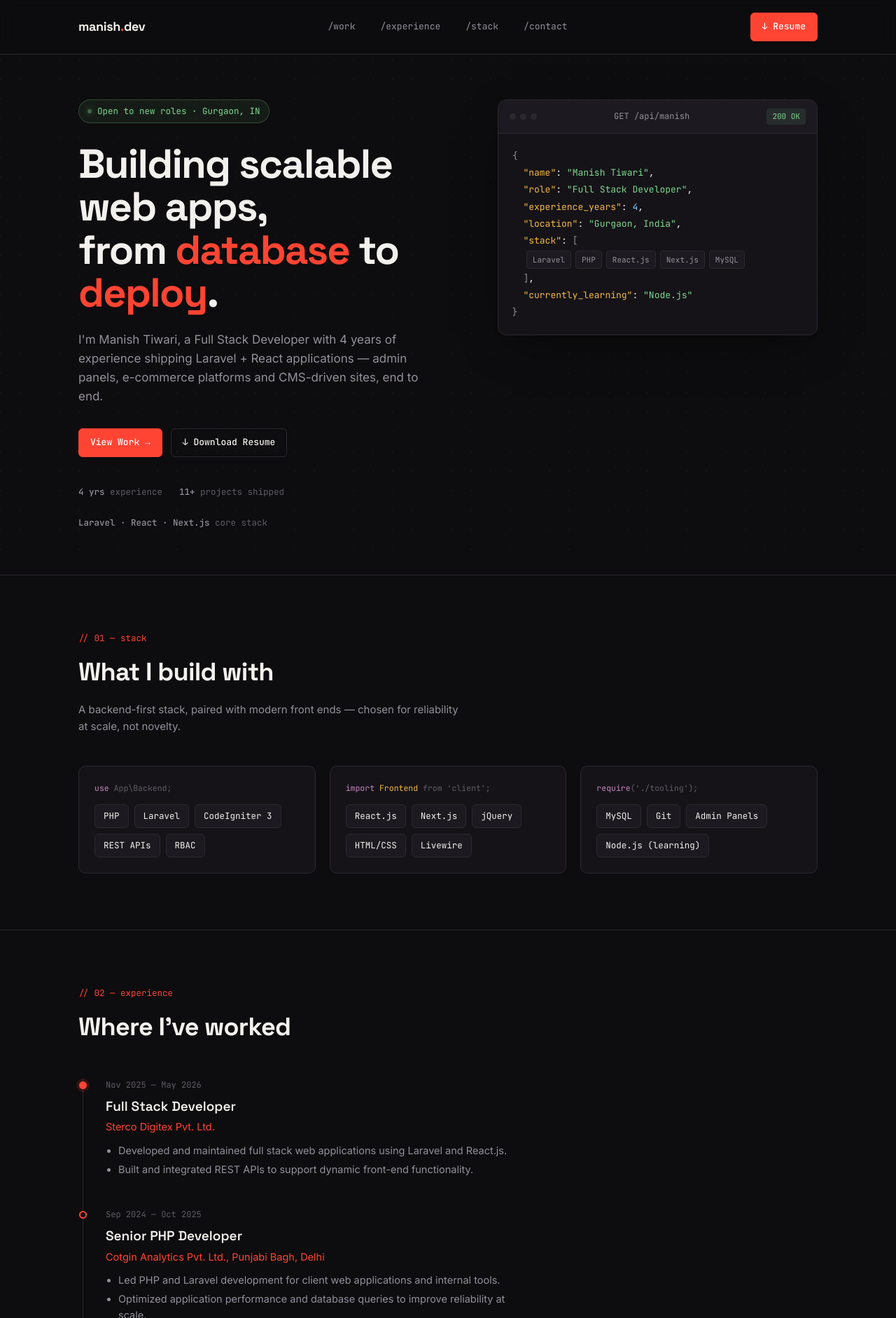
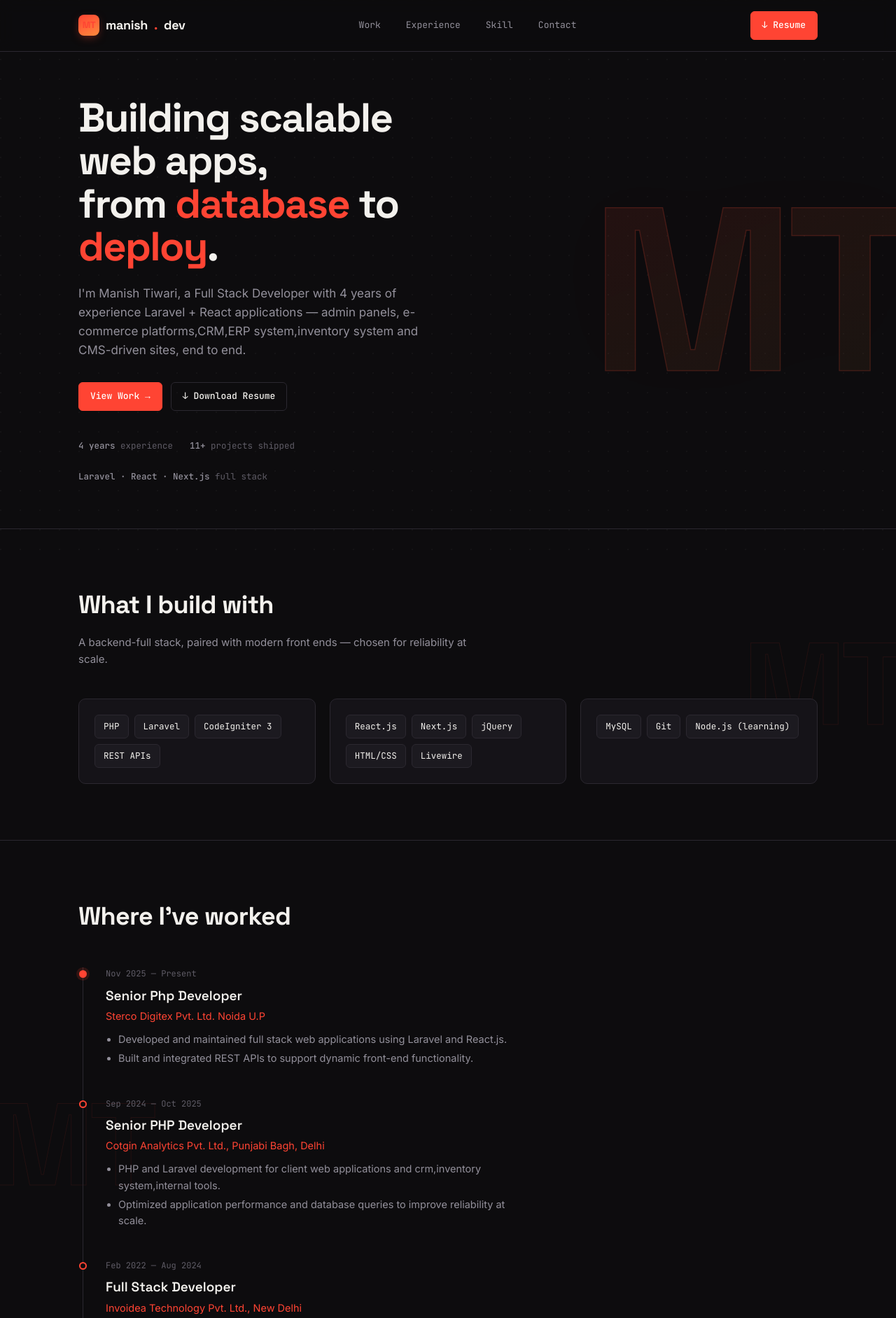
Before and after one commit to manishtiwari-dev/portfolio, a plain HTML site: page index.html in a window 1280 px wide. Shown: the top 1883 px of the page at 70% size. Drawn offline with Linux system fonts and the light colour scheme.

Commit message:
Update index.html

```diff
--- a/index.html
+++ b/index.html
@@ -44,6 +44,7 @@
   .display{font-family:'Space Grotesk',sans-serif;}
   .wrap{max-width:1120px;margin:0 auto;padding:0 32px;}
   ::selection{background:var(--accent);color:#fff;}
+  @media(max-width:600px){.wrap{padding:0 20px;}}
 
   @media (prefers-reduced-motion: reduce){
     *{animation-duration:0.01ms !important; animation-iteration-count:1 !important; transition-duration:0.01ms !important; scroll-behavior:auto !important;}
@@ -57,17 +58,57 @@
     border-bottom:1px solid var(--line);
   }
   nav{
-    max-width:1120px;margin:0 auto;padding:18px 32px;
+    max-width:1120px;margin:0 auto;padding:16px 32px;
     display:flex;align-items:center;justify-content:space-between;
+    gap:12px;
   }
-  .logo{font-family:'Space Grotesk',sans-serif;font-weight:700;font-size:18px;letter-spacing:-0.02em;}
+  .logo{
+    font-family:'Space Grotesk',sans-serif;font-weight:700;font-size:18px;letter-spacing:-0.02em;
+    display:inline-flex;align-items:center;gap:9px;
+  }
   .logo span{color:var(--accent);}
+  .logo-mark{
+    width:30px;height:30px;border-radius:8px;flex:none;
+    background:linear-gradient(155deg, var(--accent) 0%, #ff8a3d 100%);
+    display:inline-flex;align-items:center;justify-content:center;
+    font-family:'Space Grotesk',sans-serif;font-weight:700;font-size:13px;color:#fff;
+    letter-spacing:-0.03em;
+    box-shadow:0 4px 14px -4px rgba(255,68,51,0.55);
+  }
   .nav-links{display:flex;gap:8px;align-items:center;}
   .nav-links a{
     font-family:'JetBrains Mono',monospace;font-size:13px;color:var(--text-dim);
     padding:8px 14px;border-radius:6px;transition:all .2s ease;
   }
   .nav-links a:hover{color:var(--text);background:var(--surface);}
+  .nav-toggle{
+    display:none;align-items:center;justify-content:center;
+    width:38px;height:38px;border-radius:8px;border:1px solid var(--line);
+    background:transparent;cursor:pointer;flex:none;
+  }
+  .nav-toggle span,.nav-toggle span::before,.nav-toggle span::after{
+    content:"";display:block;width:16px;height:2px;background:var(--text);
+    position:relative;transition:transform .2s ease, opacity .2s ease;
+  }
+  .nav-toggle span::before{position:absolute;top:-5px;}
+  .nav-toggle span::after{position:absolute;top:5px;}
+  .nav-toggle.open span{background:transparent;}
+  .nav-toggle.open span::before{transform:translateY(5px) rotate(45deg);}
+  .nav-toggle.open span::after{transform:translateY(-5px) rotate(-45deg);}
+  @media(max-width:719px){
+    .nav-toggle{display:inline-flex;}
+    .nav-links{
+      position:fixed;top:64px;left:0;right:0;z-index:49;
+      flex-direction:column;align-items:stretch;gap:2px;
+      background:var(--bg);border-bottom:1px solid var(--line);
+      padding:10px 20px 18px;
+      max-height:0;overflow:hidden;opacity:0;
+      transition:max-height .25s ease, opacity .2s ease;
+    }
+    .nav-links.open{max-height:320px;opacity:1;}
+    .nav-links a{padding:12px 10px;border-radius:8px;}
+    .nav-links a:hover{background:var(--surface-2);}
+  }
   .btn{
     font-family:'JetBrains Mono',monospace;font-size:13px;font-weight:500;
     padding:9px 16px;border-radius:6px;border:1px solid var(--line);
@@ -82,7 +123,23 @@
   @media(min-width:720px){.nav-cta{display:inline-flex;}}
 
   /* ---------- HERO ---------- */
-  .hero{position:relative;z-index:1;padding:88px 0 64px;}
+  .hero{position:relative;z-index:1;padding:88px 0 64px;overflow:hidden;}
+  .watermark{
+    position:absolute;top:50%;right:-2%;
+    transform:translateY(-50%);
+    font-family:'Space Grotesk',sans-serif;font-weight:700;
+    font-size:clamp(160px,26vw,420px);
+    line-height:1;letter-spacing:-0.04em;
+    color:transparent;
+    -webkit-text-stroke:1.5px rgba(255,68,51,0.16);
+    background:linear-gradient(155deg, rgba(255,68,51,0.10), rgba(245,185,66,0.05));
+    -webkit-background-clip:text;background-clip:text;
+    pointer-events:none;user-select:none;z-index:0;
+    filter:drop-shadow(0 0 60px rgba(255,68,51,0.10));
+    white-space:nowrap;
+  }
+  .hero > .wrap{position:relative;z-index:1;}
+  @media(max-width:760px){.watermark{display:none;}}
   .eyebrow{
     display:inline-flex;align-items:center;gap:8px;
     font-family:'JetBrains Mono',monospace;font-size:12.5px;color:var(--green);
@@ -132,8 +189,22 @@
     padding:2px 8px;border-radius:4px;color:var(--text-dim);
   }
 
-  section{position:relative;z-index:1;padding:80px 0;border-top:1px solid var(--line);}
+  section{position:relative;z-index:1;padding:80px 0;border-top:1px solid var(--line);overflow:hidden;}
+  section > .wrap{position:relative;z-index:1;}
+  .watermark-sm{
+    font-size:clamp(70px,13vw,170px);
+    -webkit-text-stroke:1px rgba(255,68,51,0.09);
+    background:none;-webkit-text-fill-color:transparent;
+    filter:none;
+  }
+  .watermark.wm-left{left:-1%;right:auto;}
+  .watermark.wm-right{right:-1%;left:auto;}
   .section-head{margin-bottom:44px;}
+  @media(max-width:600px){
+    section{padding:56px 0;}
+    .section-head{margin-bottom:32px;}
+    .hero{padding:56px 0 44px !important;}
+  }
   .kicker{font-family:'JetBrains Mono',monospace;font-size:12.5px;color:var(--accent);margin-bottom:10px;display:block;}
   .section-title{font-family:'Space Grotesk',sans-serif;font-weight:700;font-size:clamp(26px,3.5vw,36px);letter-spacing:-0.02em;}
   .section-desc{color:var(--text-dim);max-width:560px;margin-top:12px;font-size:15px;}
@@ -175,7 +246,7 @@
     padding:24px;transition:transform .25s ease, border-color .25s ease;
   }
   .proj-card:hover{transform:translateY(-3px);border-color:var(--accent-dim);}
-  .proj-top{display:flex;align-items:flex-start;justify-content:space-between;margin-bottom:10px;gap:10px;}
+  .proj-top{display:flex;flex-wrap:wrap;align-items:flex-start;justify-content:space-between;margin-bottom:10px;gap:6px 10px;}
   .proj-name{font-family:'Space Grotesk',sans-serif;font-weight:600;font-size:17px;}
   .proj-link{font-family:'JetBrains Mono',monospace;font-size:11.5px;color:var(--text-faint);white-space:nowrap;}
   .proj-link:hover{color:var(--accent);}
@@ -198,7 +269,16 @@
   .contact{
     background:var(--surface);border:1px solid var(--line);border-radius:16px;
     padding:56px 40px;text-align:center;
+    position:relative;overflow:hidden;
   }
+  .contact .watermark{
+    top:auto;bottom:-8%;right:50%;transform:translateX(50%);
+    font-size:clamp(90px,18vw,220px);
+    -webkit-text-stroke:1px rgba(255,68,51,0.10);
+    background:none;-webkit-text-fill-color:transparent;
+  }
+  .contact > *{position:relative;z-index:1;}
+  @media(max-width:600px){.contact{padding:40px 22px;}}
   .contact h2{font-family:'Space Grotesk',sans-serif;font-weight:700;font-size:clamp(26px,4vw,38px);letter-spacing:-0.02em;margin-bottom:14px;}
   .contact p{color:var(--text-dim);max-width:480px;margin:0 auto 30px;}
   .contact-actions{display:flex;flex-wrap:wrap;gap:12px;justify-content:center;}
@@ -217,85 +297,69 @@
 
 <header>
   <nav>
-    <a href="#top" class="logo">manish<span>.</span>dev</a>
-    <div class="nav-links">
-      <a href="#work">/work</a>
-      <a href="#experience">/experience</a>
-      <a href="#stack">/stack</a>
-      <a href="#contact">/contact</a>
+    <a href="#top" class="logo"><span class="logo-mark">MT</span>manish<span>.</span>dev</a>
+    <div class="nav-links" id="navLinks">
+      <a href="#work">Work</a>
+      <a href="#experience">Experience</a>
+      <a href="#stack">Skill</a>
+      <a href="#contact">Contact</a>
     </div>
     <a class="btn btn-primary nav-cta" id="downloadBtnNav">↓ Resume</a>
+    <button class="nav-toggle" id="navToggle" aria-label="Toggle menu" aria-expanded="false" aria-controls="navLinks">
+      <span></span>
+    </button>
   </nav>
 </header>
 
 <main id="top">
   <section class="hero" style="border-top:none;padding-top:64px;">
+    <div class="watermark" aria-hidden="true">MT</div>
     <div class="wrap">
       <div class="hero-grid">
         <div>
-          <span class="eyebrow">Open to new roles · Gurgaon, IN</span>
+
           <h1>Building scalable web apps,<br> from <span class="accent">database</span> to <span class="accent">deploy</span>.</h1>
-          <p class="hero-sub">I'm Manish Tiwari, a Full Stack Developer with 4 years of experience shipping Laravel + React applications — admin panels, e-commerce platforms and CMS-driven sites, end to end.</p>
+          <p class="hero-sub">I'm Manish Tiwari, a Full Stack Developer with 4 years of experience Laravel + React applications — admin panels, e-commerce platforms,CRM,ERP system,inventory system and CMS-driven sites, end to end.</p>
           <div class="hero-actions">
             <a href="#work" class="btn btn-primary">View Work →</a>
             <a class="btn btn-ghost" id="downloadBtnHero">↓ Download Resume</a>
           </div>
           <div class="hero-meta">
-            <span><strong>4 yrs</strong> experience</span>
+            <span><strong>4 years</strong> experience</span>
             <span><strong>11+</strong> projects shipped</span>
-            <span><strong>Laravel · React · Next.js</strong> core stack</span>
+            <span><strong>Laravel · React · Next.js</strong> full stack</span>
           </div>
         </div>
 
-        <div class="api-card reveal">
-          <div class="api-card-head">
-            <div class="api-dots"><span></span><span></span><span></span></div>
-            <span class="api-route">GET /api/manish</span>
-            <span class="api-status">200 OK</span>
-          </div>
-          <div class="api-body">
-<span class="brace">{</span><br>
-&nbsp;&nbsp;<span class="k">"name"</span>: <span class="s">"Manish Tiwari"</span>,<br>
-&nbsp;&nbsp;<span class="k">"role"</span>: <span class="s">"Full Stack Developer"</span>,<br>
-&nbsp;&nbsp;<span class="k">"experience_years"</span>: <span class="n">4</span>,<br>
-&nbsp;&nbsp;<span class="k">"location"</span>: <span class="s">"Gurgaon, India"</span>,<br>
-&nbsp;&nbsp;<span class="k">"stack"</span>: <span class="brace">[</span><br>
-<div class="tag-row">
-  <span class="tag">Laravel</span><span class="tag">PHP</span><span class="tag">React.js</span><span class="tag">Next.js</span><span class="tag">MySQL</span>
-</div>
-&nbsp;&nbsp;<span class="brace">]</span>,<br>
-&nbsp;&nbsp;<span class="k">"currently_learning"</span>: <span class="s">"Node.js"</span><br>
-<span class="brace">}</span>
-          </div>
-        </div>
-      </div>
+
     </div>
   </section>
 
   <section id="stack">
+    <div class="watermark watermark-sm wm-right" aria-hidden="true">MT</div>
     <div class="wrap">
       <div class="section-head reveal">
-        <span class="kicker">// 01 — stack</span>
+
         <h2 class="section-title">What I build with</h2>
-        <p class="section-desc">A backend-first stack, paired with modern front ends — chosen for reliability at scale, not novelty.</p>
+        <p class="section-desc">A backend-full stack, paired with modern front ends — chosen for reliability at scale.</p>
       </div>
       <div class="stack-grid">
         <div class="stack-card reveal">
-          <div class="use"><span class="kw">use</span> App\Backend;</div>
+
           <div class="stack-list">
-            <span class="pill">PHP</span><span class="pill">Laravel</span><span class="pill">CodeIgniter 3</span><span class="pill">REST APIs</span><span class="pill">RBAC</span>
+            <span class="pill">PHP</span><span class="pill">Laravel</span><span class="pill">CodeIgniter 3</span><span class="pill">REST APIs</span>
           </div>
         </div>
         <div class="stack-card reveal">
-          <div class="use"><span class="kw">import</span> <span class="imp">Frontend</span> from 'client';</div>
+
           <div class="stack-list">
             <span class="pill">React.js</span><span class="pill">Next.js</span><span class="pill">jQuery</span><span class="pill">HTML/CSS</span><span class="pill">Livewire</span>
           </div>
         </div>
         <div class="stack-card reveal">
-          <div class="use"><span class="kw">require</span>('./tooling');</div>
+
           <div class="stack-list">
-            <span class="pill">MySQL</span><span class="pill">Git</span><span class="pill">Admin Panels</span><span class="pill">Node.js (learning)</span>
+            <span class="pill">MySQL</span><span class="pill">Git</span><span class="pill">Node.js (learning)</span>
           </div>
         </div>
       </div>
@@ -303,17 +367,18 @@
   </section>
 
   <section id="experience">
+    <div class="watermark watermark-sm wm-left" aria-hidden="true">MT</div>
     <div class="wrap">
       <div class="section-head reveal">
-        <span class="kicker">// 02 — experience</span>
+
         <h2 class="section-title">Where I've worked</h2>
       </div>
       <div class="timeline">
         <div class="tl-item reveal">
           <div class="tl-dot"></div>
-          <div class="tl-date">Nov 2025 — May 2026</div>
-          <div class="tl-role">Full Stack Developer</div>
-          <div class="tl-company">Sterco Digitex Pvt. Ltd.</div>
+          <div class="tl-date">Nov 2025 — Present</div>
+          <div class="tl-role">Senior Php Developer</div>
+          <div class="tl-company">Sterco Digitex Pvt. Ltd. Noida U.P</div>
           <ul class="tl-desc">
             <li>Developed and maintained full stack web applications using Laravel and React.js.</li>
             <li>Built and integrated REST APIs to support dynamic front-end functionality.</li>
@@ -325,7 +390,7 @@
           <div class="tl-role">Senior PHP Developer</div>
           <div class="tl-company">Cotgin Analytics Pvt. Ltd., Punjabi Bagh, Delhi</div>
           <ul class="tl-desc">
-            <li>Led PHP and Laravel development for client web applications and internal tools.</li>
+            <li>PHP and Laravel development for client web applications and crm,inventory system,internal tools.</li>
             <li>Optimized application performance and database queries to improve reliability at scale.</li>
           </ul>
         </div>
@@ -344,11 +409,12 @@
   </section>
 
   <section id="work">
+    <div class="watermark watermark-sm wm-right" aria-hidden="true">MT</div>
     <div class="wrap">
       <div class="section-head reveal">
-        <span class="kicker">// 03 — work</span>
-        <h2 class="section-title">Selected projects</h2>
-        <p class="section-desc">University platforms, e-commerce systems, ERPs and admin panels — mostly built solo on Laravel, paired with React or Next.js front ends.</p>
+
+        <h2 class="section-title">Projects</h2>
+        <p class="section-desc">University platforms, e-commerce systems, ,crm,erp systems and inventory ,admin panels — mostly built solo on Laravel, paired with React or Next.js front ends.</p>
       </div>
       <div class="proj-grid">
         <div class="proj-card reveal">
@@ -357,7 +423,7 @@
           <div class="proj-tags"><span>Laravel 12</span><span>Livewire</span><span>CMS</span></div>
         </div>
         <div class="proj-card reveal">
-          <div class="proj-top"><span class="proj-name">Rayartwala</span><span class="proj-link">E-commerce</span></div>
+          <div class="proj-top"><span class="proj-name">Rayartwala</span><span class="proj-link">rayartwala.com</span></div>
           <p class="proj-desc">Backend logic and dynamic APIs in Laravel, integrated with a Next.js frontend for a full e-commerce platform.</p>
           <div class="proj-tags"><span>Laravel</span><span>Next.js</span><span>REST API</span></div>
         </div>
@@ -387,7 +453,7 @@
           <div class="proj-tags"><span>Laravel</span><span>Dynamic UI</span></div>
         </div>
         <div class="proj-card reveal">
-          <div class="proj-top"><span class="proj-name">KK Wagh & RITM Universities</span><span class="proj-link">2 sites</span></div>
+          <div class="proj-top"><span class="proj-name">KK Wagh & RITM Universities</span><span class="proj-link">kkwagh.edu.in, ritm.ac.in</span></div>
           <p class="proj-desc">Multi-group university websites with school/department pages, CMS pages, banners and blogs.</p>
           <div class="proj-tags"><span>Laravel 12</span><span>Livewire</span></div>
         </div>
@@ -396,10 +462,11 @@
   </section>
 
   <section id="education">
+    <div class="watermark watermark-sm wm-left" aria-hidden="true">MT</div>
     <div class="wrap">
       <div class="section-head reveal">
-        <span class="kicker">// 04 — education</span>
-        <h2 class="section-title">Background</h2>
+
+        <h2 class="section-title">Education</h2>
       </div>
       <div class="edu-grid">
         <div class="edu-card reveal">
@@ -419,6 +486,7 @@
   <section id="contact">
     <div class="wrap">
       <div class="contact reveal">
+        <div class="watermark" aria-hidden="true">MT</div>
         <h2>Let's build something reliable.</h2>
         <p>Open to full-time roles and freelance Laravel/React projects. Usually replies within a day.</p>
         <div class="contact-actions">
@@ -444,6 +512,24 @@
 </footer>
 
 <script>
+  // Mobile nav toggle
+  const navToggle = document.getElementById('navToggle');
+  const navLinks = document.getElementById('navLinks');
+  if(navToggle && navLinks){
+    navToggle.addEventListener('click', ()=>{
+      const open = navLinks.classList.toggle('open');
+      navToggle.classList.toggle('open', open);
+      navToggle.setAttribute('aria-expanded', open ? 'true' : 'false');
+    });
+    navLinks.querySelectorAll('a').forEach(a=>{
+      a.addEventListener('click', ()=>{
+        navLinks.classList.remove('open');
+        navToggle.classList.remove('open');
+        navToggle.setAttribute('aria-expanded','false');
+      });
+    });
+  }
+
   // Reveal on scroll
   const items = document.querySelectorAll('.reveal');
   const io = new IntersectionObserver((entries)=>{
```
